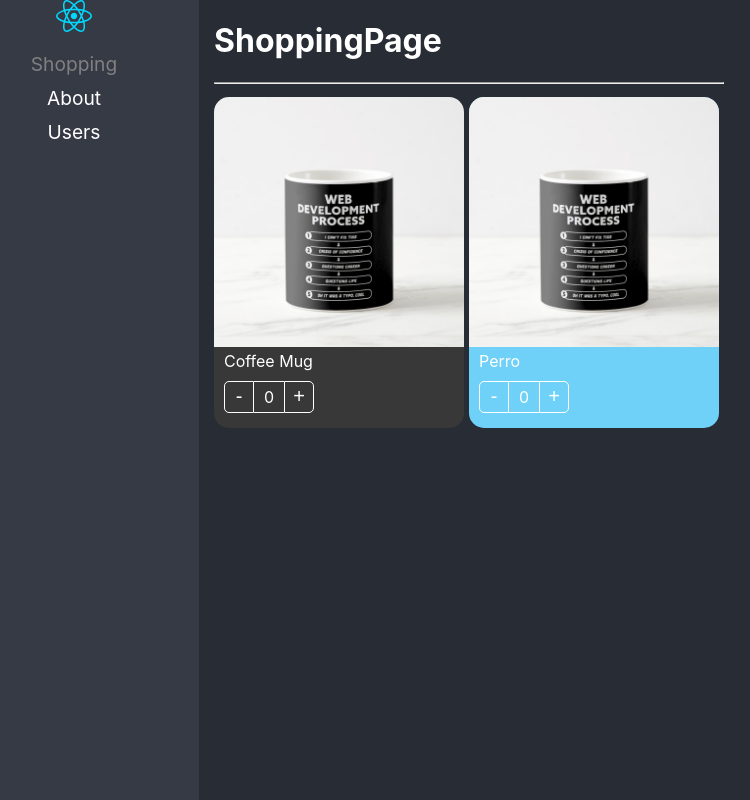
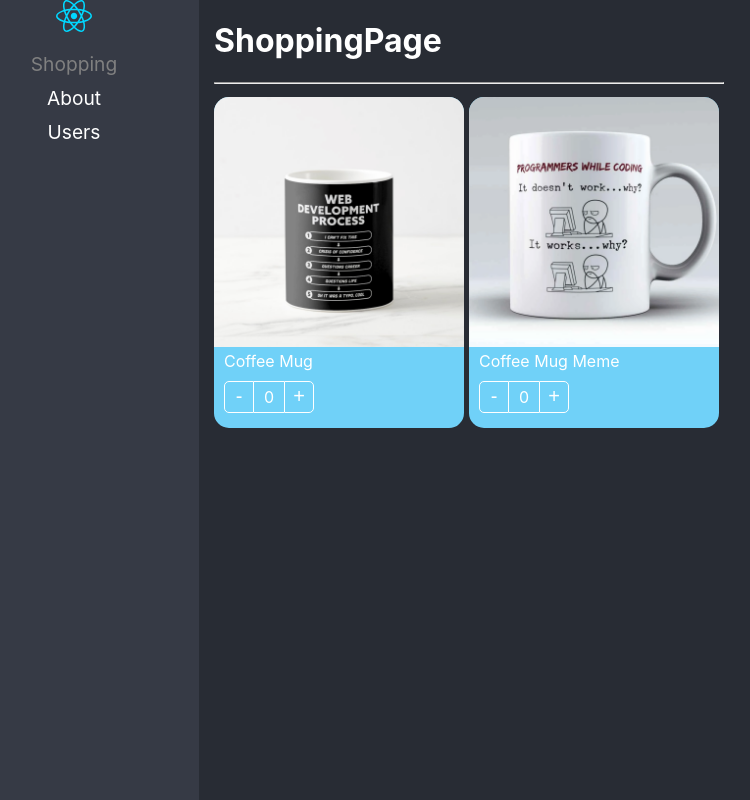
Before and after one commit to ramone02/react-adv, a React (Vite) app: page / in a window 1280 px wide. Shown: the whole page, without its empty margins (51-801 px from the left). Built offline with nearby package versions, Linux system fonts and the light colour scheme.

Commit message:
control props implementado

```diff
--- a/src/02-component-patterns/components/ProductCard.tsx
+++ b/src/02-component-patterns/components/ProductCard.tsx
@@ -1,21 +1,22 @@
 import styles from "../styles/styles.module.css";
 import { ReactElement, createContext } from "react";
 import { useProduct } from "../hooks/useProduct";
-import {  Product, ProductContextProps } from "../interfaces/interfaces";
+import {  Product, ProductContextProps, onChangeArgs } from "../interfaces/interfaces";
 
 export const ProductContext = createContext({} as ProductContextProps);
-
 
 export interface Props {
   product: Product;
   children?: ReactElement | ReactElement[];
   className?: string;
   style?: React.CSSProperties;
+  onChange?: (args: onChangeArgs) => void;
+  value?: number;
 }
 
 const { Provider } = ProductContext;
 
-export const ProductCard = ({ product, children, className, style }: Props) => {
+export const ProductCard = ({ product, children, className, style, onChange, value }: Props) => {
   /* const [counter, setSounter] = useState(0);
 
   const increaseBy = (value: number) => {
@@ -23,7 +24,7 @@ export const ProductCard = ({ product, children, className, style }: Props) => {
     setSounter((prev) => Math.max(prev + value, 0));
   }; */
 
-  const { counter, increaseBy } = useProduct();
+  const { counter, increaseBy } = useProduct( {onChange, product, value} );
 
   return (
     <Provider
--- /dev/null
+++ b/src/02-component-patterns/data/product.ts
@@ -0,0 +1,14 @@
+import { Product } from "../interfaces/interfaces";
+
+const product1 = {
+    id: "1",
+    title: "Coffee Mug",
+    img: "./coffee-mug.png",
+  };
+  const product2 = {
+    id: "2",
+    title: "Coffee Mug Meme",
+    img: "./coffee-mug2.png",
+  };
+
+  export const products: Product[] = [product1, product2];
--- a/src/02-component-patterns/hooks/useProduct.ts
+++ b/src/02-component-patterns/hooks/useProduct.ts
@@ -1,12 +1,31 @@
-import { useState } from "react";
+import { useEffect, useRef, useState } from "react";
+import { Product, onChangeArgs } from "../interfaces/interfaces";
 
+interface useProductArgs{
+    product: Product;
+    onChange?: (args: onChangeArgs) => void;
+    value?: number;
+};
+//como el value puede ser nulo, lo inicializo en 0
+export const useProduct = ( { onChange, product, value = 0 }:useProductArgs ) => {
+    const [counter, setCounter] = useState(value);
 
-export const useProduct = () => {
-    const [counter, setCounter] = useState(0);
+    const isControlled = useRef(!!onChange);
 
     const increaseBy = (value: number)=>{
-        setCounter(prev=> Math.max(prev + value, 0));
+        console.log('is Controlled', isControlled.current);
+        if (isControlled.current) {
+            return onChange!({count: value, product}); // !le digo a ts que confie en mi, onChange siempre va a llegar
+        }
+        const newValue = Math.max(counter + value, 0);
+        setCounter(newValue);
+
+        onChange && onChange({ count: newValue, product });
     };
+
+    useEffect(() => {
+      setCounter(value);
+    }, [value])
 
 
     return{
--- /dev/null
+++ b/src/02-component-patterns/hooks/useShoppingCart.ts
@@ -0,0 +1,43 @@
+import { useState } from "react";
+import { Product, ProductInCart } from "../interfaces/interfaces";
+
+
+export const useShoppingCart = () => {
+
+    //<Product> GENERICOSSSSS!!!!!
+  const [shoppingCart, setShoppingCart] = useState<{[key: string]: ProductInCart}>({});
+
+  const onProductCountChange = ({ count, product }: {count: number;product: Product;}) => {
+
+    setShoppingCart((oldShoppingCart) => {
+
+      const productInCart:ProductInCart = oldShoppingCart[product.id] || {...product, count: 0}
+      if (Math.max(productInCart.count + count,0) > 0){
+        productInCart.count += count;
+        return {
+          ...oldShoppingCart,
+          [product.id]: productInCart,
+        };
+      }
+
+      const { [product.id]: toDelete, ...rest } = oldShoppingCart;
+        return rest;
+
+      /* // si el count llega a 0, saco el product del shoppingCart
+      //desestructuro y dejo el resto
+      if (count === 0) {
+        const { [product.id]: toDelete, ...rest } = oldShoppingCart;
+        return rest;
+      }
+      return {
+        ...oldShoppingCart,
+        [product.id]: { ...product, count },
+      }; */
+    });
+  };
+
+  return {
+    shoppingCart,
+    onProductCountChange
+  };
+};
--- a/src/02-component-patterns/pages/ShoppingPage.tsx
+++ b/src/02-component-patterns/pages/ShoppingPage.tsx
@@ -1,13 +1,16 @@
-import ProductCard, { ProductButtons, ProductImage, ProductTitle } from "../components";
+import ProductCard, {
+  ProductButtons,
+  ProductImage,
+  ProductTitle,
+} from "../components";
 import "../styles/custom-styles.css";
-
-const product = {
-  id: "1",
-  title: "Coffee Mug",
-  img: "./coffee-mug.png",
-};
+import { useShoppingCart } from "../hooks/useShoppingCart";
+import { products } from "../data/product";
 
 export const ShoppingPage = () => {
+
+  const {shoppingCart, onProductCountChange} = useShoppingCart();
+
   return (
     <div>
       <h1>ShoppingPage</h1>
@@ -19,16 +22,47 @@ export const ShoppingPage = () => {
           flexWrap: "wrap",
         }}
       >
-        <ProductCard product={product} className="bg-dark">
-            <ProductCard.Image />
-            <ProductCard.Title className="text-white"/>
-            <ProductCard.Buttons className="custom-buttons"/>
-        </ProductCard>
-         <ProductCard product={product} className="bg-dark" style={{background: '#70D1F8'}}>
-            <ProductImage className="custom-image"/>
-            <ProductTitle title={'Perro'} className="text-white"/>
-            <ProductButtons className="custom-buttons"/>
-        </ProductCard>
+        {products.map((product) => (
+          <ProductCard
+            product={product}
+            className="bg-dark"
+            style={{ background: "#70D1F8" }}
+            key={product.id}
+            onChange={onProductCountChange}
+            /* busco en el carrito si existe el producto, si existe tomo el count
+            si no lo paso como 0 */
+            value={shoppingCart[product.id]?.count || 0}
+          >
+            <ProductImage className="custom-image" />
+            <ProductTitle className="text-white" />
+            <ProductButtons className="custom-buttons" />
+          </ProductCard>
+        ))}
+      </div>
+
+      {/* Shopping Cart */}
+      {/* Objet.entries().map - retorna un array de key/values de un objeto */}
+      <div className="shopping-cart">
+        {shoppingCart &&
+          Object.entries(shoppingCart).map(([key, productInCart]) => (
+            <ProductCard
+              key={key}
+              product={productInCart}
+              className="bg-dark"
+              style={{ width: "100px" }}
+              value={productInCart.count}
+              onChange={onProductCountChange}
+            >
+              <ProductImage className="custom-image" />
+              <ProductButtons
+                className="custom-buttons"
+                style={{
+                  display: "flex",
+                  justifyContent: "center",
+                }}
+              />
+            </ProductCard>
+          ))}
       </div>
     </div>
   );
--- a/src/02-component-patterns/styles/custom-styles.css
+++ b/src/02-component-patterns/styles/custom-styles.css
@@ -18,3 +18,9 @@ span{
     color: white;
     border-color: white;
 }
+
+.shopping-cart{
+    position: fixed;
+    right: 10px;
+    top: 0px;
+}
```
Also changed, not shown: src/02-component-patterns/interfaces/interfaces.ts (+10 -0 lines), public/coffee-mug2.png (added).
